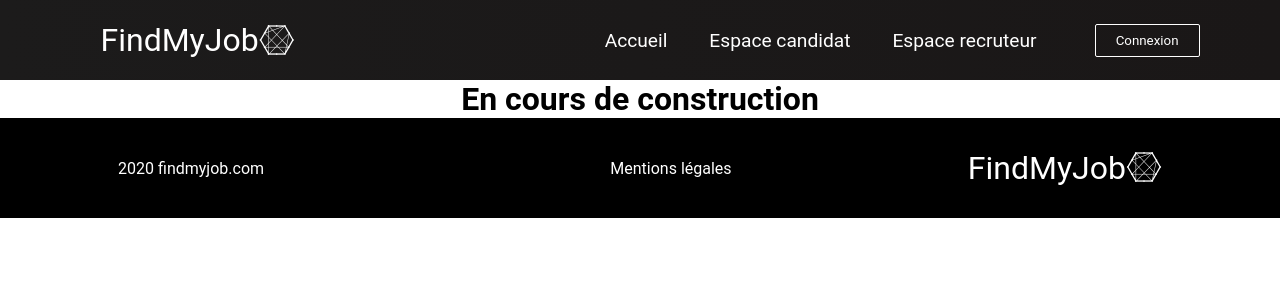
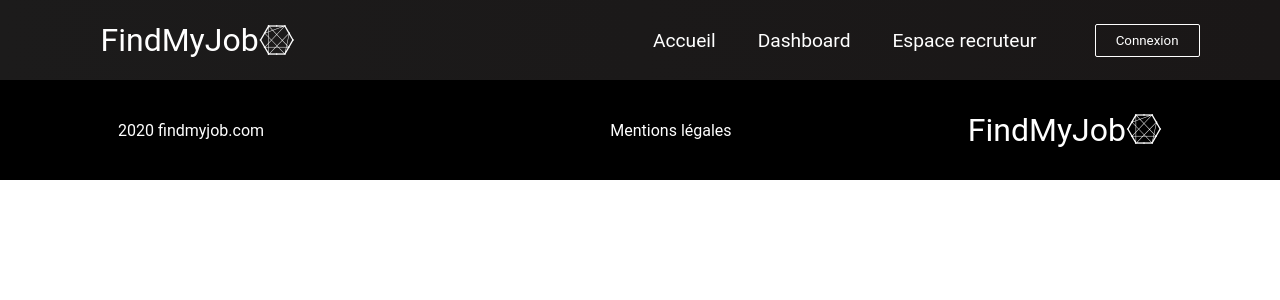
Before and after one commit to Thoms-C/Hackathon-2, a React (Create React App) app in the folder findmyjob/: page /Candidat in a window 1280 px wide. Shown: the top 300 px of the page. Built offline with nearby package versions, Linux system fonts and the light colour scheme.

Commit message:
responsive

```diff
--- a/findmyjob/src/App.js
+++ b/findmyjob/src/App.js
@@ -3,7 +3,7 @@ import Navbar from "./components/Navbar";
 import { BrowserRouter as Router, Switch, Route } from "react-router-dom";
 import "./App.css";
 import Home from "./components/pages/Home";
-import Candidat from "./components/pages/Candidat";
+import Dashboard from "./components/pages/Dashboard";
 import Connexion from "./components/pages/Connexion";
 import Recruteur from "./components/pages/Recruteur";
 import Footer from "./components/Footer";
@@ -15,7 +15,7 @@ function App() {
         <Navbar />
         <Switch>
           <Route path="/" exact component={Home} />
-          <Route path="/Candidat" component={Candidat} />
+          <Route path="/Dashboard" component={Dashboard} />
           <Route path="/Connexion" component={Connexion} />
           <Route path="/Recruteur" component={Recruteur} />
         </Switch>
--- a/findmyjob/src/components/HeroSection.jsx
+++ b/findmyjob/src/components/HeroSection.jsx
@@ -17,6 +17,10 @@ const Page = styled.div`
     width: 100%;
     bottom: 45%;
     margin-top: 25vh;
+
+    @media (max-width: 640px) {
+      font-size: 50px;
+    }
   }
 
   #flip {
--- a/findmyjob/src/components/Navbar.jsx
+++ b/findmyjob/src/components/Navbar.jsx
@@ -43,11 +43,11 @@ function Navbar() {
             </li>
             <li className="nav-item">
               <Link
-                to="/candidat"
+                to="/Dashboard"
                 onClick={closeMobileMenu}
                 className="nav-links"
               >
-                Espace candidat
+                Dashboard
               </Link>
             </li>
             <li className="nav-item">
--- a/findmyjob/src/components/pages/Candidat.jsx
+++ b/findmyjob/src/components/pages/Dashboard.jsx
@@ -1,6 +1,6 @@
 import React from "react";
 import "../../App.css";
 
-export default function Candidat() {
+export default function Dashboard() {
   return <h1>En cours de construction</h1>;
 }
--- a/findmyjob/src/components/styled-components/Jobs.js
+++ b/findmyjob/src/components/styled-components/Jobs.js
@@ -8,6 +8,7 @@ export const Search = styled.input`
   font-size: 12pt;
   color: blue;
   margin-bottom: 25vh;
+
 `;
 
 export const ClearButton = styled.div`
@@ -41,15 +42,20 @@ export const Item = styled.div`
   margin: 2% 20% 2% 20%;
   padding: 1%;
   border-radius: 50px;
-  background: #e0e0e0;
+  background: white;
   box-shadow:  20px 20px 60px #bebebe,
              -20px -20px 60px #ffffff;
 
+  @media (max-width: 768px) {
+    box-shadow: none;
+    border-radius: 0;
+  }
 `;
 
 export const FirstInfo = styled.div`
   display: flex;
   flex-direction: column;
+  border-bottom: 2px solid #0e263d;
 `;
 
 export const SecondtInfo = styled.div`
@@ -102,6 +108,14 @@ export const Main = styled.div`
     showMore &&
     `height:auto;
     `}
+    @media (max-width: 768px) {
+      height: 33.3vh;
+      width: 90vw;
+      ${({ showMore }) =>
+      showMore &&
+      `height:auto;
+      `}
+    }
 `;
 
 export const Infos = styled.div`
@@ -114,6 +128,8 @@ export const Infos = styled.div`
 export const Title = styled.div`
   font-size: 30px;
   font-weight: bold;
+  border-bottom: 2px solid #0e263d;
+  color : #0e263d;
 `;
 export const Searchtext = styled.p`
   color: white;
@@ -135,6 +151,11 @@ export const Test2 = styled.p`
   background-color: white;
   padding: 0.6vh;
   margin-left: 1vh
+
+  @media (max-width: 640px) {
+
+  }
+
 `;
 
 export const Reverse = styled.div`
```
